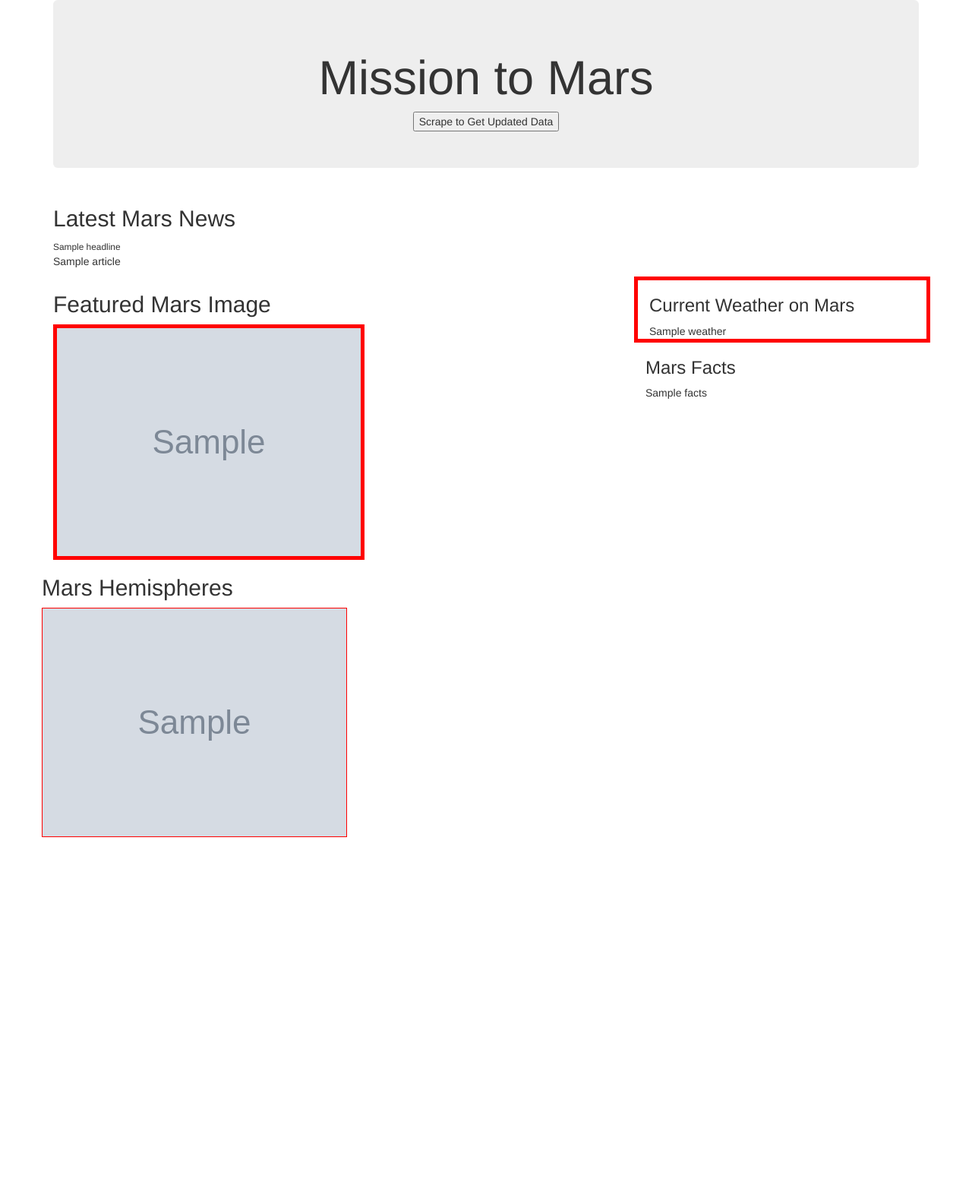
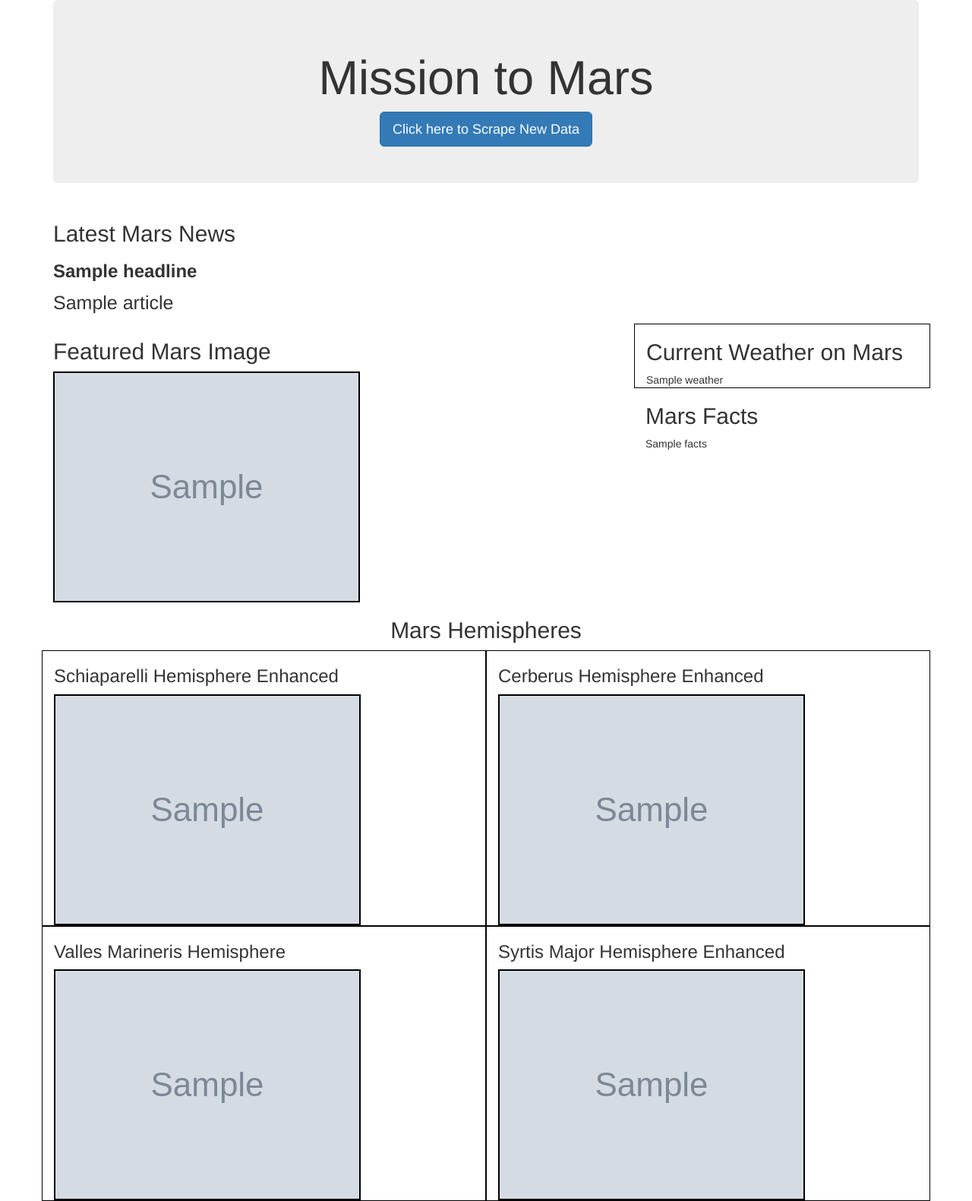
Before and after one commit to deedeeshaw/deedeeshaw.github.io, a Flask app: template Mars/templates/index.html in a window 1280 px wide. Shown: the whole page at 76% size. Before the commit the page ends 1102 px from the top, so only its background shows below. Run offline with Flask 2, Linux system fonts and the light colour scheme; the template is opened without the code that fills it: most values are stand-ins (such as "Sample title", 1, 10 or a date in 2020); grey boxes marked "Sample" are stand-in pictures; some libraries are stand-ins or nearby versions.

Commit message:
final push

```diff
--- a/Mars/app.py
+++ b/Mars/app.py
@@ -9,17 +9,17 @@ mongo=PyMongo(app, uri='mongodb://localhost:27017/mars_db')
 
 @app.route('/')
 def index():
-    mars = mongo.db.mars.find()
+    mars = mongo.db.mars.find_one()
     return render_template('index.html', mars=mars)
 
 
 @app.route('/scrape/', methods=['GET'])
 def scrape():
+    mars= mongo.db.mars
+    mars_data = scrape_mars.scrape()
+    mars.update({}, mars_data, upsert=True)
+    return redirect("/")
 
-    mars_data = scrape_mars.scrape()
-    mars= mongo.db.mars
-    mars.update({}, mars_data, upsert=True)
-    return render_template('index.html', mars=mars_data)
 
 
 if __name__=='__main__':
--- a/Mars/static/Style.css
+++ /dev/null
@@ -1,14 +0,0 @@
-.box {border: 5px solid red}
-
-
-
-img {border: 1px solid red;
-}
-
-
-
-/*.feat {max-width:25%;
-            max-height:25%;
-            overflow: auto;
-            border: 5px solid red
-}*/
--- /dev/null
+++ b/Mars/static/marsstyle.css
@@ -0,0 +1,21 @@
+.box{border: .5px solid black}
+
+.hemis {border: .5px solid black;
+        max-width: 50%;
+        max-height: 50%;
+        overflow: auto;
+
+
+}
+
+.featured {border: 2px solid black;
+    max-width: 90%;
+    max-height: 90%;
+    overflow: auto
+}
+
+
+.news-title {font-weight: bold;
+}
+
+.news-article {font-size: 25px}
--- a/Mars/templates/index.html
+++ b/Mars/templates/index.html
@@ -5,11 +5,12 @@
   <meta charset="UTF-8">
   <meta name="viewport" content="width=device-width, initial-scale=1.0">
   <link rel="stylesheet" href="https://maxcdn.bootstrapcdn.com/bootstrap/3.4.0/css/bootstrap.min.css">
-  <link rel="stylesheet" href="/static/Style.css">
-  <!-- May not Need -----------------------------------------------------------------
+  <link rel="stylesheet" href='/static/marsstyle.css'>
+
+
   <script src="https://ajax.googleapis.com/ajax/libs/jquery/3.3.1/jquery.min.js"></script>
   <script src="https://maxcdn.bootstrapcdn.com/bootstrap/3.4.0/js/bootstrap.min.js"></script>
-  <meta http-equiv="X-UA-Compatible" content="ie=edge"> -->
+  <meta http-equiv="X-UA-Compatible" content="ie=edge">
 
   <title>Mars</title>
 </head>
@@ -20,10 +21,7 @@
     <div class="jumbotron text-center">
       <!-- Render our data -->
       <h1>Mission to Mars</h1>
-      <form method="GET" action="{{url_for('scrape')}}">
-        <button name="scrapeBtn" type="submit">Scrape to Get Updated Data</button>
-    </form>
-     <!-- <a class="btn btn-primary btn-lg" role="button" href="/scrape">Click here to Scrape New Data</a>-->
+      <a class="btn btn-primary btn-lg" role="button" href="/scrape">Click here to Scrape New Data</a>
     </div>
 <!--______________End NavBar______________________-->
 
@@ -31,29 +29,29 @@
     <div class='row'> <!-- First Row-->
         <div class = 'col-sm-12'>
             <h2>Latest Mars News</h2>
-            <small>{{mars.headline}}</small>
-            <p>{{mars.article}}</p>
+            <h3 class='news-title'>{{mars.headline}}</h3>
+            <p class='news-article'>{{mars.article}}</p>
         </div>
     </div> <!-- End first row-->
 
     <div class='row'> <!-- Second row-->
         <div class="col-sm-8">
             <h2>Featured Mars Image</h2>
-            <img class='box' src ={{mars.featured_img}} />
+            <img class='featured' src ={{mars.featured_img}} alt='Featured Image' />
 
         </div>
 
         <div class="col-sm-4">
             <div class="row">
                 <div class="col-sm-12 box">
-                <h3>Current Weather on Mars</h3>
+                <h2>Current Weather on Mars</h2>
                 {{mars.weather}}
                 </div>
             </div>
 
             <div class="row">
                     <div class="col-sm-12">
-                    <h3>Mars Facts</h3>
+                    <h2>Mars Facts</h2>
                     {{mars.facts|safe}}
                 </div>
             </div>
@@ -62,11 +60,44 @@
 
     <!-- Start third row -->
     <div class="row">
-      <h2> Mars Hemispheres</h2>
-      <img src = {{mars.hemisphere_image_urls}} />
+    <div class='col-sm-12'></div>
+      <h2 style='text-align: center'> Mars Hemispheres</h2>
+    </div>
+
+    <div class="row">
+          <div class="col-sm-6 box">
+            <h3>Schiaparelli Hemisphere Enhanced</h3>
+
+            <img class='featured' src ={{mars.hemisphere_img.0.img_url}} alt="Schiaparelli Hemisphere Enhanced"/>
+
+            </div>
+
+            <div class="col-sm-6 box">
+              <h3 >Cerberus Hemisphere Enhanced</h3>
+
+             <img class='featured' src ={{mars.hemisphere_img.1.img_url}} alt="Cerberus Hemisphere Enhanced"/>
+
+            </div>
+    </div>
+
+    <div class="row">
+            <div class="col-sm-6 box">
+              <h3>Valles Marineris Hemisphere</h3>
+
+              <img class='featured' src={{mars.hemisphere_img.2.img_url}} alt="Valles Marineris Hemisphere" />
+
+            </div>
+
+            <div class="col-sm-6 box">
+              <h3>Syrtis Major Hemisphere Enhanced</h3>
+
+              <img class='featured' src ={{mars.hemisphere_img.3.img_url}} alt="Syrtis Major Hemisphere Enhanced" />
+
+            </div>
     </div>
     <!-- End third row -->
 
+    <div class='row'></div>
 
 </div> <!--end of container-->
 </body>
```
Also changed, not shown: Mars/scrape_mars.py (+69 -71 lines), Mars/images/Jumbotron and News Headline.JPG (added), Mars/images/Latest News_FeaturedImage_Weather_Facts.JPG (added), Mars/images/Mars_Hemishperes.JPG (added), 1 other file.
